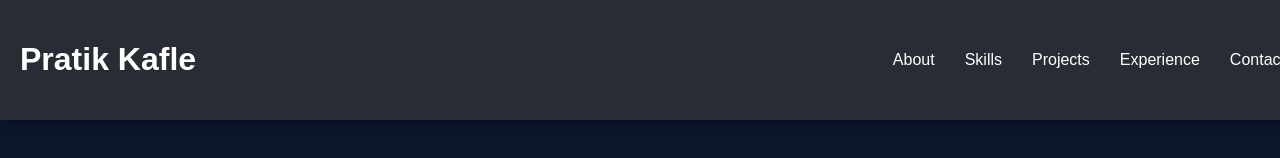
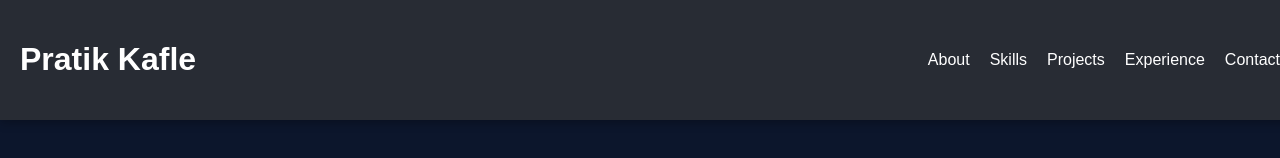
Before and after one commit to pratikkafle608/my-portfolio, a React (Create React App) app: page / in a window 1280 px wide. Shown: the top 158 px of the page. Built offline with nearby package versions, Linux system fonts and the light colour scheme.

Commit message:
Update Header.css

```diff
--- a/src/components/Header.css
+++ b/src/components/Header.css
@@ -19,7 +19,7 @@
 }
 
 .header nav a {
-  margin: 0 15px;
+  margin-right: 20px;
   color: white;
   text-decoration: none;
 }
```
